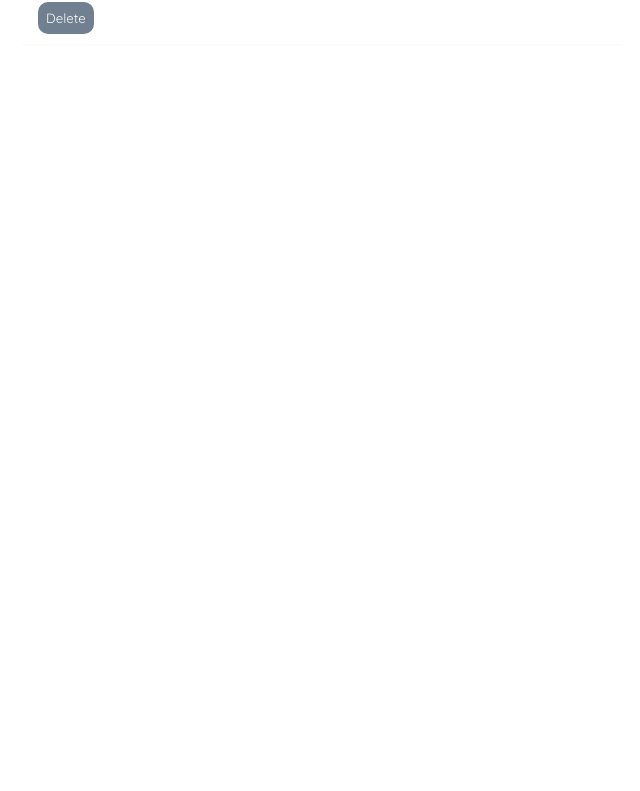
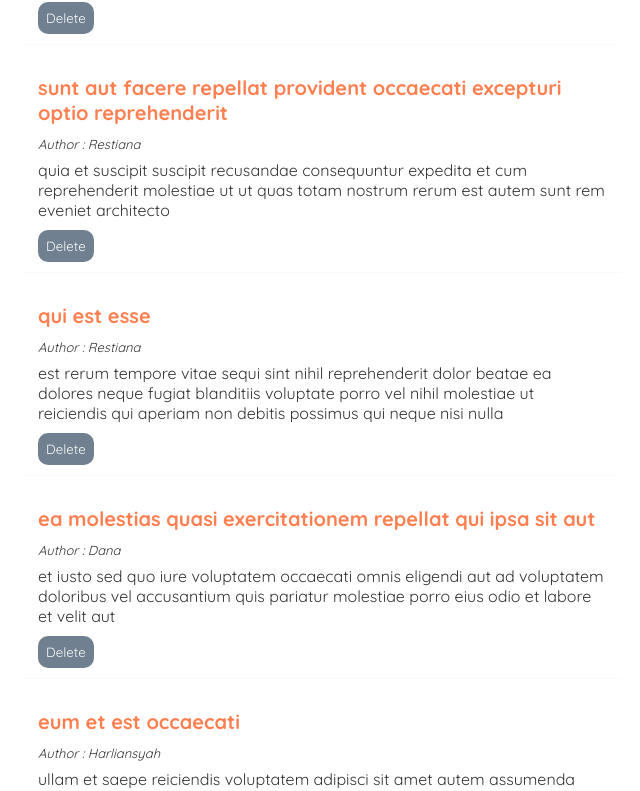
Before and after one commit to danaharley/deska-blog, a React (Create React App) app: page / in a window 1280 px wide. Shown: the part 599-1390 px from the top of the page, without its empty margins (318-958 px from the left). Before the commit the page ends 800 px from the top, so only its background shows below. Built offline with nearby package versions, Linux system fonts and the light colour scheme; data requests are answered from the project's data file.

Commit message:
json server, fetch dynamic data

```diff
--- /dev/null
+++ b/data/db.json
@@ -0,0 +1,64 @@
+{
+  "blogs": [
+    {
+      "title": "My New Website",
+      "body": "Lorem ipsum ....",
+      "author": "Restiana",
+      "id": 1
+    },
+    {
+      "title": "My First Articles",
+      "body": "Lorem ipsum ....",
+      "author": "Dana",
+      "id": 2
+    },
+    {
+      "title": "My Second Articles",
+      "body": "Lorem ipsum ....",
+      "author": "Harliansyah",
+      "id": 3
+    },
+    {
+      "title": "sunt aut facere repellat provident occaecati excepturi optio reprehenderit",
+      "body": "quia et suscipit\nsuscipit recusandae consequuntur expedita et cum\nreprehenderit molestiae ut ut quas totam\nnostrum rerum est autem sunt rem eveniet architecto",
+      "author": "Restiana",
+      "id": 4
+    },
+    {
+      "title": "qui est esse",
+      "body": "est rerum tempore vitae\nsequi sint nihil reprehenderit dolor beatae ea dolores neque\nfugiat blanditiis voluptate porro vel nihil molestiae ut reiciendis\nqui aperiam non debitis possimus qui neque nisi nulla",
+      "author": "Restiana",
+      "id": 5
+    },
+    {
+      "title": "ea molestias quasi exercitationem repellat qui ipsa sit aut",
+      "body": "et iusto sed quo iure\nvoluptatem occaecati omnis eligendi aut ad\nvoluptatem doloribus vel accusantium quis pariatur\nmolestiae porro eius odio et labore et velit aut",
+      "author": "Dana",
+      "id": 6
+    },
+    {
+      "title": "eum et est occaecati",
+      "body": "ullam et saepe reiciendis voluptatem adipisci\nsit amet autem assumenda provident rerum culpa\nquis hic commodi nesciunt rem tenetur doloremque ipsam iure\nquis sunt voluptatem rerum illo velit",
+      "author": "Harliansyah",
+      "id": 7
+    },
+    {
+      "title": "nesciunt quas odio",
+      "body": "repudiandae veniam quaerat sunt sed\nalias aut fugiat sit autem sed est\nvoluptatem omnis possimus esse voluptatibus quis\nest aut tenetur dolor neque",
+      "author": "Dana",
+      "id": 8
+    },
+    {
+      "title": "dolorem eum magni eos aperiam quia",
+      "body": "ut aspernatur corporis harum nihil quis provident sequi\nmollitia nobis aliquid molestiae\nperspiciatis et ea nemo ab reprehenderit accusantium quas\nvoluptate dolores velit et doloremque molestiae",
+      "author": "Restiana",
+      "id": 9
+    },
+    {
+      "title": "magnam facilis autem",
+      "body": "dolore placeat quibusdam ea quo vitae\nmagni quis enim qui quis quo nemo aut saepe\nquidem repellat excepturi ut quia\nsunt ut sequi eos ea sed quas",
+      "author": "Harliansyah",
+      "id": 10
+    }
+  ]
+}
--- a/src/components/Home.js
+++ b/src/components/Home.js
@@ -1,34 +1,38 @@
-import { useState } from "react";
+import { useEffect, useState } from "react";
 import BlogList from "./BlogList";
 
 const Home = () => {
-  const [blogs, setBlogs] = useState([
-    {
-      title: "My New Website",
-      body: "Lorem ipsum ....",
-      author: "Restiana",
-      id: 1,
-    },
-    {
-      title: "My First Articles",
-      body: "Lorem ipsum ....",
-      author: "Dana",
-      id: 2,
-    },
-    {
-      title: "My Second Articles",
-      body: "Lorem ipsum ....",
-      author: "Harliansyah",
-      id: 3,
-    },
-  ]);
+  const [blogs, setBlogs] = useState([]);
+  const [isLoading, setIsLoading] = useState(true);
+  const [error, setError] = useState(null);
 
   const handleDelete = (id) => {
     setBlogs(blogs.filter((blog) => blog.id !== id));
   };
 
+  useEffect(() => {
+    fetch("http://localhost:8000/blogs")
+      .then((res) => {
+        if (!res.ok) {
+          throw Error(`can't fetch the data`);
+        }
+        return res.json();
+      })
+      .then((result) => {
+        setBlogs(result);
+        setIsLoading(false);
+        setError(null);
+      })
+      .catch((err) => {
+        setError(err.message);
+        setIsLoading(false);
+      });
+  }, []);
+
   return (
     <div className="home">
+      {error && <div className="error">{error}</div>}
+      {isLoading && <div className="loading">Loading...</div>}
       <BlogList blogs={blogs} handleDelete={handleDelete} title="All Blogs" />
     </div>
   );
--- a/src/index.css
+++ b/src/index.css
@@ -84,3 +84,17 @@
   background-color: #cf1212;
   cursor: pointer;
 }
+
+.loading {
+  text-align: center;
+  font-size: 30px;
+  color: tomato;
+}
+
+.error {
+  color: #cf1212;
+  font-size: 20px;
+  font-weight: 500;
+  font-style: italic;
+  text-align: center;
+}
```
Also changed, not shown: 1 other file (tests, documents, lock files or other folders).
